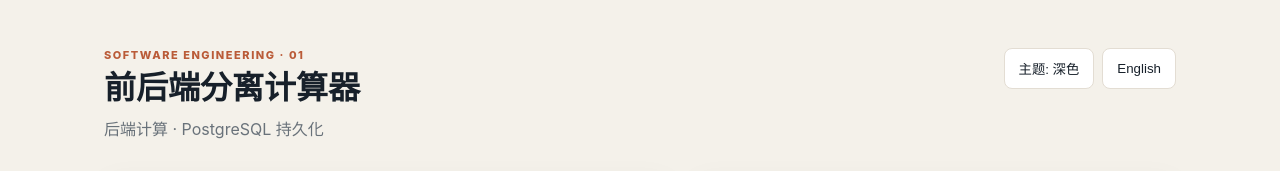
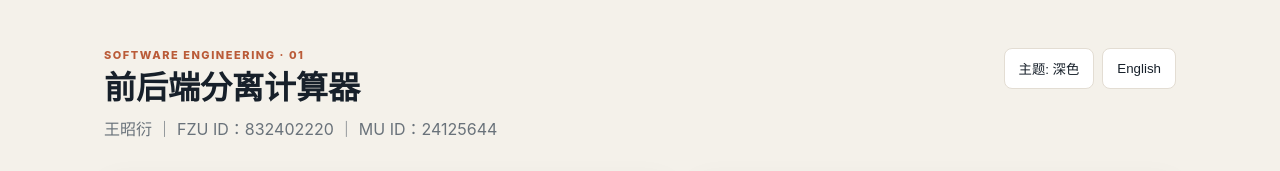
Before and after one commit to w1457344108-coder/832402220_calculator_frontend, a Vue app: page / in a window 1280 px wide. Shown: the top 171 px of the page. Built offline with nearby package versions, Linux system fonts and the light colour scheme; no server answers; the HTML template or start-up script is replaced by a standard one.

Commit message:
docs: show student identifiers in calculator subtitle

```diff
--- a/src/i18n.js
+++ b/src/i18n.js
@@ -1,6 +1,6 @@
 export const messages = {
-  zh: { title: '前后端分离计算器', subtitle: '后端计算 · PostgreSQL 持久化', calculate: '计算', clear: '清空', backspace: '退格', history: '计算历史', searchHistory: '搜索历史', searchPlaceholder: '输入表达式片段', noSearchResults: '无匹配记录', expression: '表达式', result: '结果', time: '时间', delete: '删除', empty: '暂无计算记录', language: 'English', theme: '主题', themeLight: '浅色', themeDark: '深色', loading: '处理中...', network: '后端服务暂时不可用' },
-  en: { title: 'Separated Calculator', subtitle: 'Backend calculation · PostgreSQL persistence', calculate: 'Calculate', clear: 'Clear', backspace: 'Backspace', history: 'History', searchHistory: 'Search history', searchPlaceholder: 'Enter part of an expression', noSearchResults: 'No matching history', expression: 'Expression', result: 'Result', time: 'Time', delete: 'Delete', empty: 'No calculation history', language: '中文', theme: 'Theme', themeLight: 'Light', themeDark: 'Dark', loading: 'Calculating...', network: 'Backend service is unavailable' }
+  zh: { title: '前后端分离计算器', subtitle: '王昭衍 ｜ FZU ID：832402220 ｜ MU ID：24125644', calculate: '计算', clear: '清空', backspace: '退格', history: '计算历史', searchHistory: '搜索历史', searchPlaceholder: '输入表达式片段', noSearchResults: '无匹配记录', expression: '表达式', result: '结果', time: '时间', delete: '删除', empty: '暂无计算记录', language: 'English', theme: '主题', themeLight: '浅色', themeDark: '深色', loading: '处理中...', network: '后端服务暂时不可用' },
+  en: { title: 'Separated Calculator', subtitle: 'Zhaoyan Wang｜ FZU ID: 832402220 ｜ MU ID: 24125644', calculate: 'Calculate', clear: 'Clear', backspace: 'Backspace', history: 'History', searchHistory: 'Search history', searchPlaceholder: 'Enter part of an expression', noSearchResults: 'No matching history', expression: 'Expression', result: 'Result', time: 'Time', delete: 'Delete', empty: 'No calculation history', language: '中文', theme: 'Theme', themeLight: 'Light', themeDark: 'Dark', loading: 'Calculating...', network: 'Backend service is unavailable' }
 }
 
 export function localizedMessage(error, language, fallback) {
```
